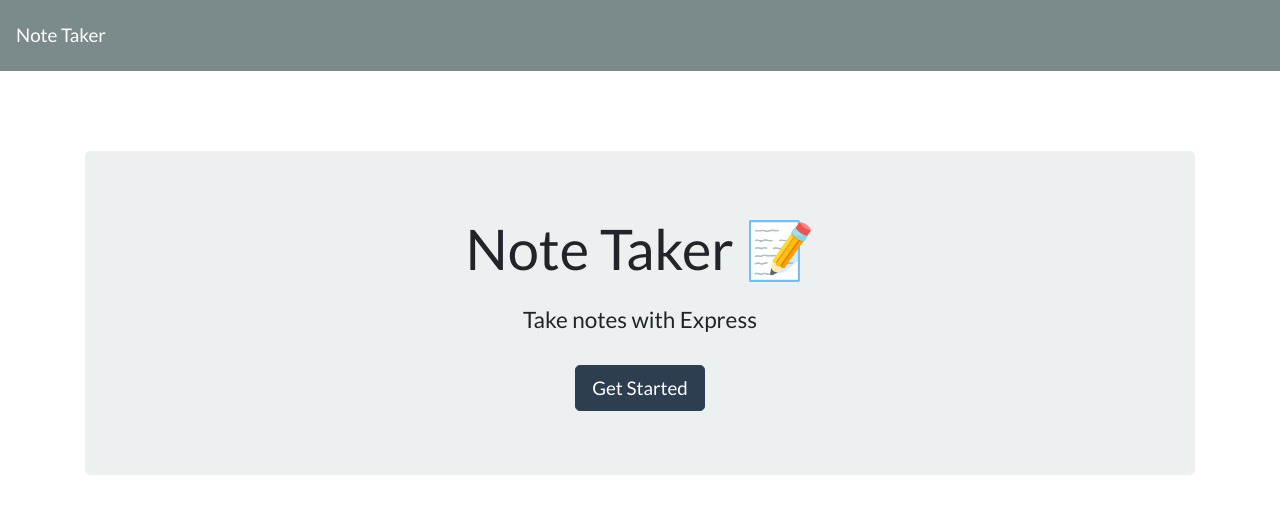
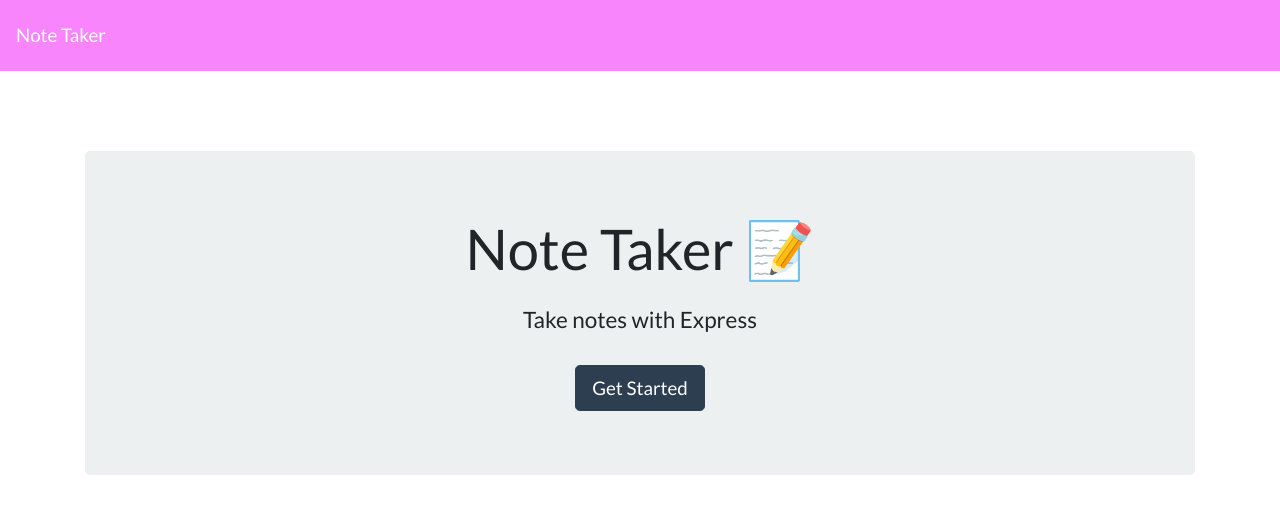
Before and after one commit to todtsies/Note-Taker, a website: page public/index.html in a window 1280 px wide. Drawn offline with nearby package versions, Linux system fonts and the light colour scheme; no server answers.

Commit message:
Changed navbar color

```diff
--- a/public/assets/css/styles.css
+++ b/public/assets/css/styles.css
@@ -2,6 +2,10 @@
   height: 100%;
   margin: 0;
   padding: 0;
+}
+
+.bg-dark {
+  background-color: rgb(248, 133, 252) !important;
 }
 
 .save-note {
--- a/public/index.html
+++ b/public/index.html
@@ -7,6 +7,11 @@
   <meta http-equiv="X-UA-Compatible" content="ie=edge">
   <title>Note Taker</title>
   <link rel="stylesheet" href="https://cdnjs.cloudflare.com/ajax/libs/bootswatch/4.1.3/flatly/bootstrap.min.css" />
+  <style>
+    .bg-dark {
+        background-color: rgb(248, 133, 252) !important;
+}
+  </style>
 </head>
 
 <body>
```
